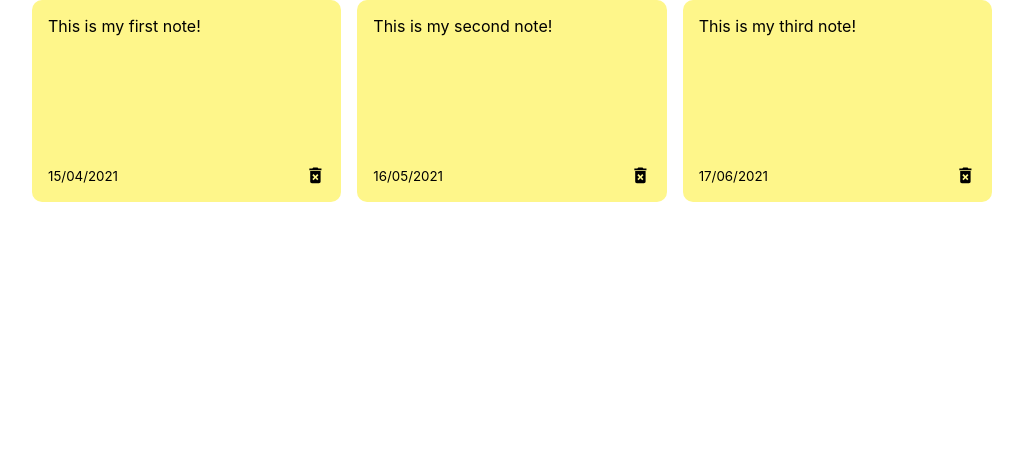
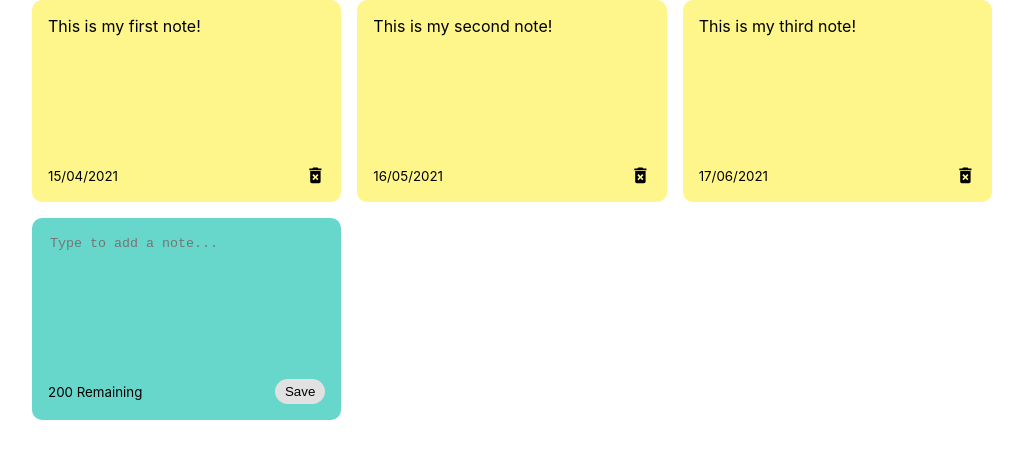
Before and after one commit to d-cryptic/note-app-react, a React (Create React App) app: page / in a window 1280 px wide. Shown: the top 458 px of the page, without its empty margins (128-1151 px from the left). Built offline with nearby package versions, Linux system fonts and the light colour scheme.

Commit message:
add note card css done

```diff
--- a/src/App.js
+++ b/src/App.js
@@ -1,6 +1,6 @@
 import { useState } from "react";
 import { nanoid } from "nanoid";
-import NotesList from "./components/noteList/NotesList";
+import NotesList from "./components/NoteList";
 import "./App.css";
 
 const App = () => {
--- /dev/null
+++ b/src/components/AddNote/AddNote.css
@@ -0,0 +1,27 @@
+.note.new {
+  background-color: #67d7cc;
+}
+
+/* Note adding text area */
+textarea {
+  border: none;
+  resize: none;
+  background-color: #67d7cc;
+}
+
+textarea:focus {
+  outline: none;
+}
+
+/* Save Button */
+.save {
+  background-color: #e1e1e1;
+  border: none;
+  border-radius: 15px;
+  padding: 5px 10px 5px 10px;
+}
+
+.save:hover {
+  background-color: #ededed;
+  cursor: pointer;
+}
--- /dev/null
+++ b/src/components/AddNote/index.js
@@ -0,0 +1,19 @@
+import React from "react";
+import "./AddNote.css";
+
+const AddNote = () => {
+  return (
+    <div className="note new">
+      <textarea
+        rows="8"
+        cols="10"
+        placeholder="Type to add a note..."></textarea>
+      <div className="note-footer">
+        <small>200 Remaining</small>
+        <button className="save">Save</button>
+      </div>
+    </div>
+  );
+};
+
+export default AddNote;
--- a/src/components/noteList/NotesList.js
+++ b/src/components/noteList/index.js
@@ -1,5 +1,6 @@
-import Note from "../note/Note";
+import Note from "../Note";
 import "./NotesList.css";
+import AddNote from "../AddNote";
 
 const NotesList = ({ notes }) => {
   return (
@@ -7,6 +8,7 @@
       {notes.map((note) => (
         <Note id={note.id} text={note.text} date={note.date} />
       ))}
+      <AddNote />
     </div>
   );
 };
```
Also changed, not shown: src/components/note/index.js (renamed from src/components/note/Note.js).
